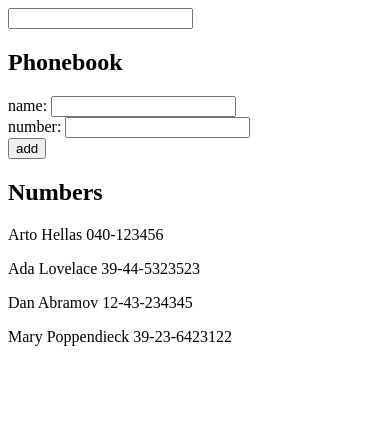
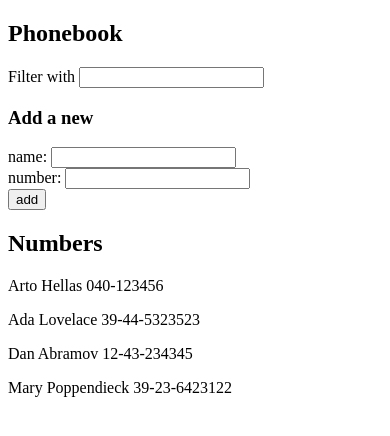
Before and after one commit to mikifriki/FullStackOpen, a React (Create React App) app in the folder Course 2/communicating-with-server/: page / in a window 390 px wide. Shown: the top 436 px of the page. Built offline with nearby package versions, Linux system fonts and the light colour scheme; the HTML template or start-up script is replaced by a standard one.

Commit message:
2.10: The Phonebook Step5

```diff
--- a/Course 2/communicating-with-server/src/Exercises/2b Phonebook/App.js
+++ b/Course 2/communicating-with-server/src/Exercises/2b Phonebook/App.js
@@ -1,5 +1,7 @@
-import React, {useState} from 'react'
-
+import React, {useState} from 'react';
+import Filter from './Filter';
+import PersonForm from "./PersonForm";
+import Persons from "./Persons";
 const App = () => {
 	const [persons, setPersons] = useState([
 		{ name: 'Arto Hellas', number: '040-123456' },
@@ -24,7 +26,7 @@ const App = () => {
 		} else {
 			setPersons(persons.concat(newPersons));
 			setNewName('');
-
+			setNewNbr('');
 		}
 	};
 
@@ -44,23 +46,16 @@ const App = () => {
 
 	return (
 		<div>
-			<input onChange={handleFilter}/>
 			<h2>Phonebook</h2>
-			<form>
-				<div>
-					name: <input onChange={handlePersonsChange} value={newName}/>
-				</div>
-				<div>
-					number: <input onChange={handleNmbrChange}/>
-				</div>
-				<div>
-					<button type="submit" onClick={handleClick}>add</button>
-				</div>
-			</form>
+			Filter with <Filter onChange={handleFilter}/>
+			<h3>Add a new</h3>
+			<PersonForm onNameChange={handlePersonsChange} nameValue={newName} numberValue={newNbr} onNumberChange={handleNmbrChange} onSubmit={handleClick}/>
 			<h2>Numbers</h2>
-			{personsToShow.map((person, i) => <p key={i}>{person.name} {person.number}</p>)}
+			<Persons people={personsToShow}/>
 		</div>
 	)
 };
 
+
+
 export default App
--- /dev/null
+++ b/Course 2/communicating-with-server/src/Exercises/2b Phonebook/Filter.js
@@ -0,0 +1,5 @@
+import React from "react";
+
+const Filter = ({onChange}) => <input onChange={onChange}/>;
+
+export default Filter;
--- /dev/null
+++ b/Course 2/communicating-with-server/src/Exercises/2b Phonebook/PersonForm.js
@@ -0,0 +1,19 @@
+import React from "react";
+
+const PersonForm = ({onNameChange, nameValue, onNumberChange, numberValue, onSubmit}) => {
+	return(
+		<form>
+			<div>
+				name: <input onChange={onNameChange} value={nameValue}/>
+			</div>
+			<div>
+				number: <input onChange={onNumberChange} value={numberValue}/>
+			</div>
+			<div>
+				<button type="submit" onClick={onSubmit}>add</button>
+			</div>
+		</form>
+	)
+};
+
+export default PersonForm;
--- /dev/null
+++ b/Course 2/communicating-with-server/src/Exercises/2b Phonebook/Persons.js
@@ -0,0 +1,4 @@
+import React from "react";
+
+const Persons = ({people}) => <>{people.map((person, i) => <p key={i}>{person.name} {person.number}</p>)}</>;
+export default Persons;
```
